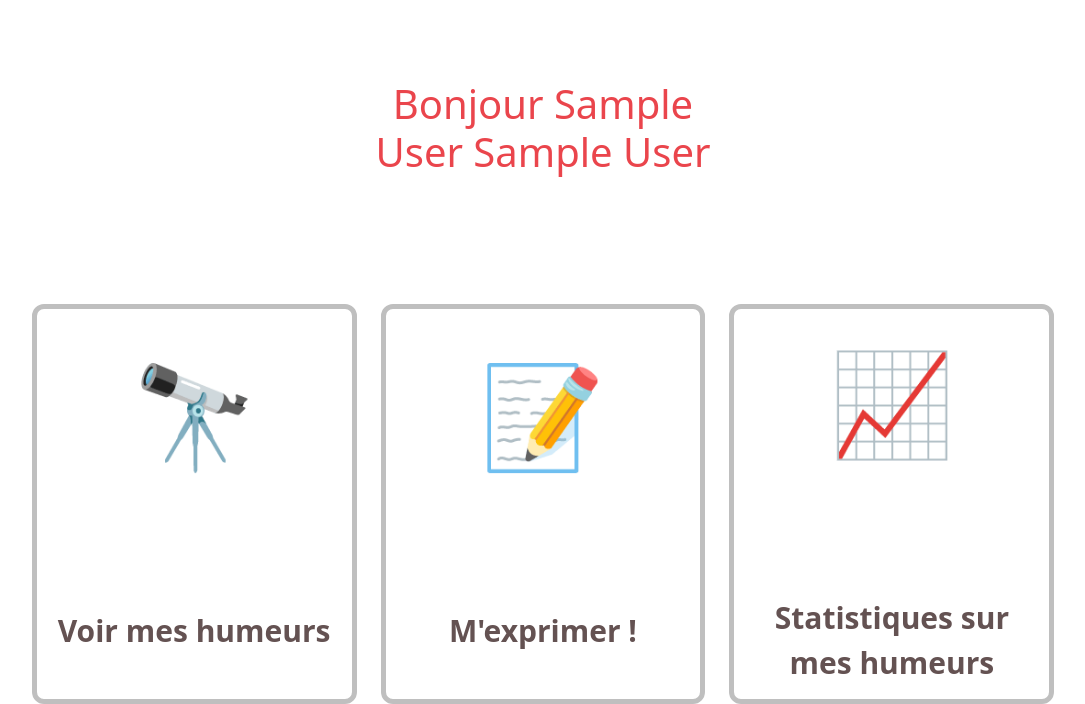
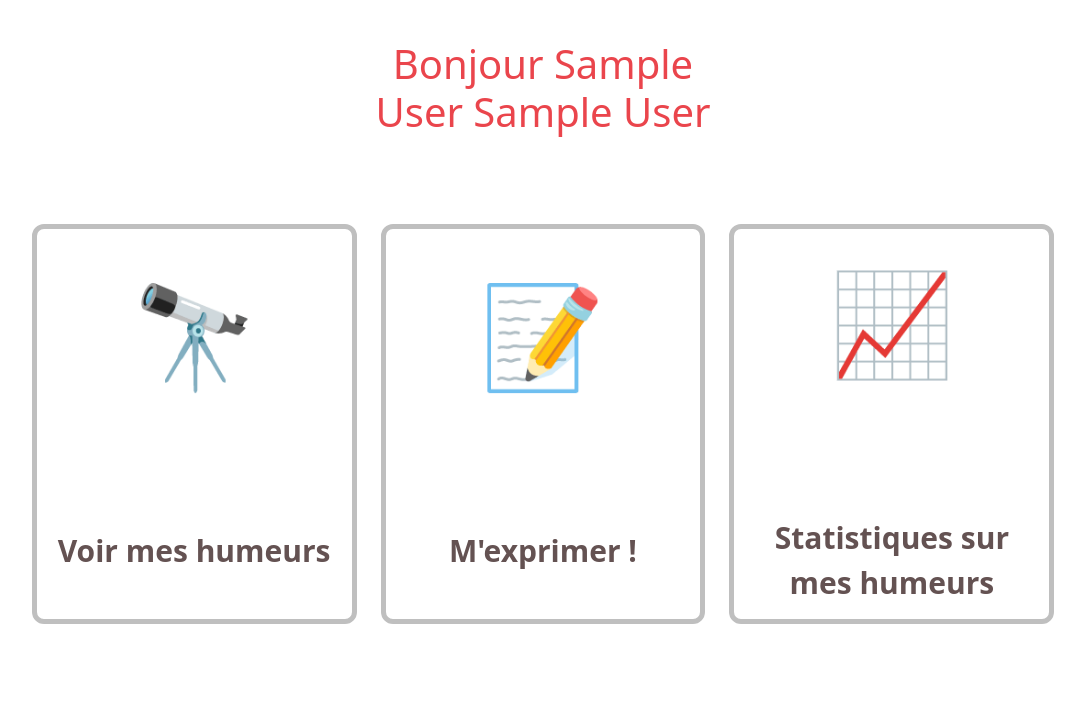
Before and after one commit to OskarMorel/GORAS_CheckYourMood, a PHP site: page /views/vue_accueil.php in a window 1280 px wide. Shown: the part 132-836 px from the top of the page, without its empty margins (97-1182 px from the left). Run offline with PHP 8.4, Linux system fonts and the light colour scheme; the visitor is signed in with stand-in values (Sample User, id 1); some libraries are stand-ins or nearby versions.

Commit message:
style correctif

```diff
--- a/views/vue_accueil.php
+++ b/views/vue_accueil.php
@@ -12,7 +12,7 @@ if (!isset($_SESSION['prenom']) && !isset($_SESSION['nom'])) {
       //var_dump($_SESSION);
     ?>
     <div class="container-fluid text-center">
-        <p class="espace2"></p>
+        <p class="espace1"></p>
         <div class="row">
             <div class="col"></div>
             <div class="col">
@@ -20,7 +20,7 @@ if (!isset($_SESSION['prenom']) && !isset($_SESSION['nom'])) {
             </div>
             <div class="col"></div>
         </div>
-        <p class="espace3"></p>
+        <p class="espace2"></p>
 
         <div class="row">
             <div class="col-1"></div>
@@ -55,6 +55,7 @@ if (!isset($_SESSION['prenom']) && !isset($_SESSION['nom'])) {
             </div>
             <div class="col-1"></div>
         </div>
+        <p class="espace2"></p>
 
     </div>
 </body>
--- a/views/vue_saisirhumeur.php
+++ b/views/vue_saisirhumeur.php
@@ -9,10 +9,9 @@ if (!isset($_SESSION['prenom']) && !isset($_SESSION['nom'])) {
     <!-- Barre de navigation -->
     <?php
         require 'includes/navbar.php';
-        //var_dump($_GET);
     ?>
     <div class="container-fluid text-center">
-        <p class="espace2"></p>
+        <p class="espace1"></p>
         <div class="row">
             <div class="col-1"></div>
             <div class="col">
@@ -20,6 +19,7 @@ if (!isset($_SESSION['prenom']) && !isset($_SESSION['nom'])) {
             </div>
             <div class="col-1"></div>
         </div>
+        <p class="espace2"></p>
         <?php if(isset($humeursaisie) && $humeursaisie) { ?>
             <!-- Si la creation s'est bien déroulée on affiche un message de validation -->
             <p class="espace1"></p>
@@ -64,7 +64,7 @@ if (!isset($_SESSION['prenom']) && !isset($_SESSION['nom'])) {
             <div class="row">
                 <div class="col-2"></div>
                 <div class="col-5">
-                    <label>Emotion</label>
+                    <label>Votre émotion</label>
                     <select name="newCodeEmotion" class="form-select" required>
                         <option value="">Saisir une émotion</option>
                         <?php
```
